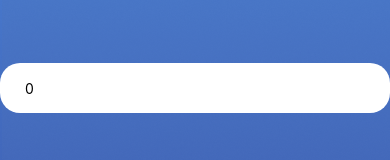
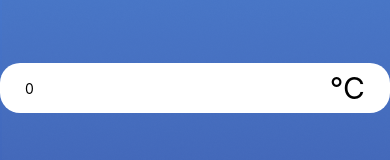
Before and after one commit to QuentinW59/Mon-app-js, a React Native app: screen / in a window 390 px wide. Shown: the part 354-514 px from the top of the page. Built offline with nearby package versions, Linux system fonts and the light colour scheme.

Commit message:
fix : erreur unit dynamic

```diff
--- a/App.js
+++ b/App.js
@@ -37,6 +37,7 @@ export default function App(){
         <InputTemperature
           onChangeText={setInputValue}
           defaultValue={DEFAULT_TEMPERATURE}
+          unit = {currentUnit}
         />
         <ButtonConvert
         onPress={() => {setCurrentUnit(oppositeUnit);
```
